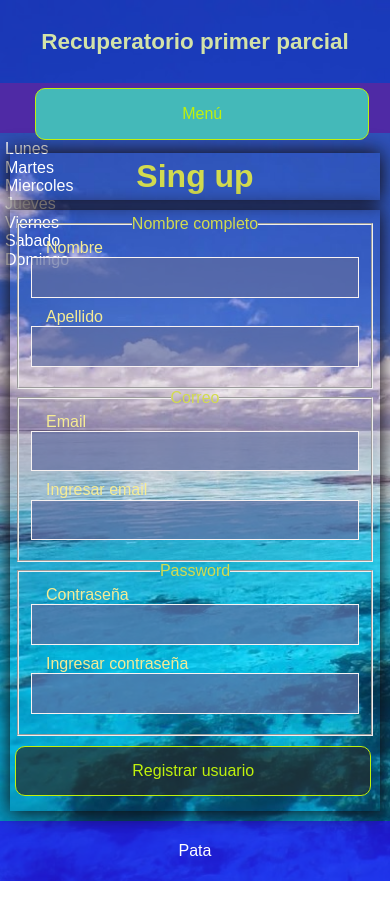
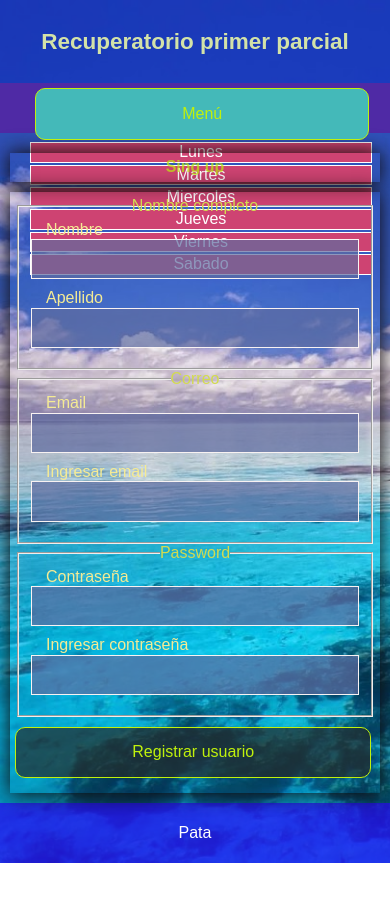
Before and after one commit to alemassad/Recuperatorio-primer-parcial, a plain HTML site: page index.html in a window 390 px wide. Both pictures are taken after a click on the button "Menú". Drawn offline with Linux system fonts and the light colour scheme.

```diff
--- a/estilos/estilos.css
+++ b/estilos/estilos.css
@@ -132,14 +132,11 @@
     background-color: rgb(45, 41, 240);
 }
 .menu-bar {
+    width: 90%;
     display: inline-block;
     color: white;
     padding: 20px, 30px;
     text-decoration: none;
-}
-.menu-bar{
-    margin: 5px, 10px;
-
 }
 .menu-bar:hover{
     background: rgb(173, 114, 250);
@@ -161,13 +158,22 @@
       width: 100%;
       height: auto;
     }
+    h1{
+        font-size: medium;
+        color: rgb(192, 241, 12, 0.7);
+        align-items: flex-end;
+    }
     nav{
         background: rgb(79, 42, 165);
         flex-direction: column;
     }
     .menu-bar{
-        margin: 5px, 10px;
-
+        margin-left: 25px;
+        text-align: center;
+        background: rgb(206, 67, 114);
+        margin-top: 2px;
+        border: solid 1px #fff;
+        z-index: 3;
     }
     .menu-boton{
         display: inline-block;
@@ -175,7 +181,8 @@
         z-index: 1;
         background: rgba(68, 185, 185);
     }
-    .ocultar {
+    .ocultar{
         display: none;
     }
+
 }
--- a/script/app.js
+++ b/script/app.js
@@ -149,13 +149,14 @@
         })
         btnMenu.onclick=function() {
             var ancla = document.getElementsByClassName("menu-bar");
-            for (var i = 0; i < ancla.length; i++){
+            for (var i = 0; i < 6; i++){
                 ancla[i].classList.toggle("ocultar");
             }
         }
         function rojo(e){
             document.getElementById("input-"+e).style.background = "rgb(255, 4, 2, 0.5)";
             document.getElementById("valido-"+e).style.display ="none";
+            document.getElementById("input-"+e).focus();
         }
         function verde(e){
             document.getElementById("input-"+e).style.background = "rgb(157, 230, 188, 0.7)";
```
Also changed, not shown: 1 other file.
